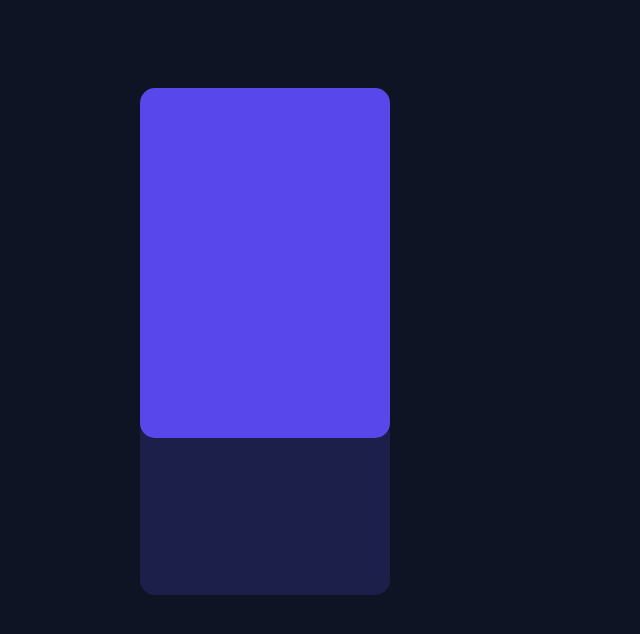
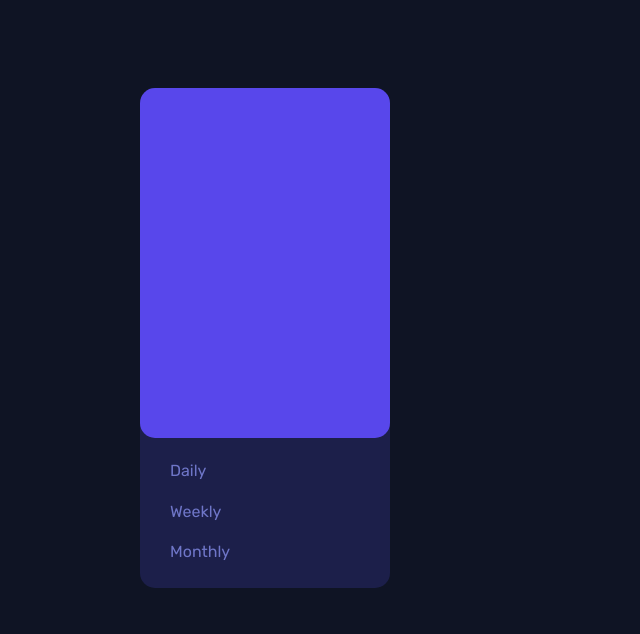
Before and after one commit to FreddieCodes/time_tracking_dashboard, a website: page index.html in a window 1280 px wide. Shown: the whole page, without its empty margins (0-640 px from the left). Drawn offline with Linux system fonts and the light colour scheme.

Commit message:
User bottom styled

```diff
--- a/index.html
+++ b/index.html
@@ -17,6 +17,11 @@
         <div class="user-top overlap">
         </div>
         <div class="user-bottom">
+          <div class="text-container">
+            <div>Daily</div>
+            <div>Weekly</div>
+            <div>Monthly</div>
+          </div>
         </div>
       </div>
       <div class="dashboard-items-wrapper">
--- a/styles/main.css
+++ b/styles/main.css
@@ -32,8 +32,19 @@ body {
 
 .user-bottom {
   position: relative;
-  bottom: 18px;
+  bottom: 25px;
   background-color: hsl(235, 46%, 20%);
   height: 175px;
   border-radius: 15px;
 }
+
+.text-container {
+  position: relative;
+  display: flex;
+  flex-direction: column;
+  justify-content: space-between;
+  height: 100px;
+  top: 28px;
+  padding: 20px 30px;
+  color: hsl(235, 45%, 61%);
+}
```
